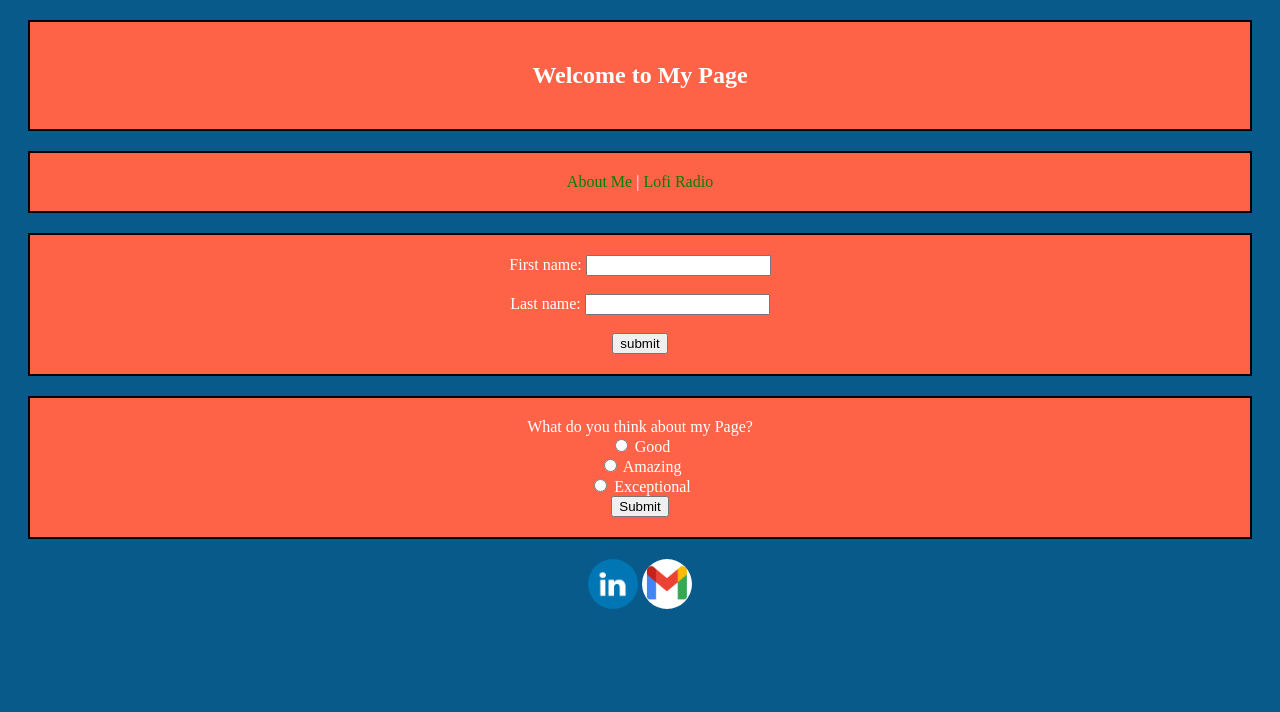
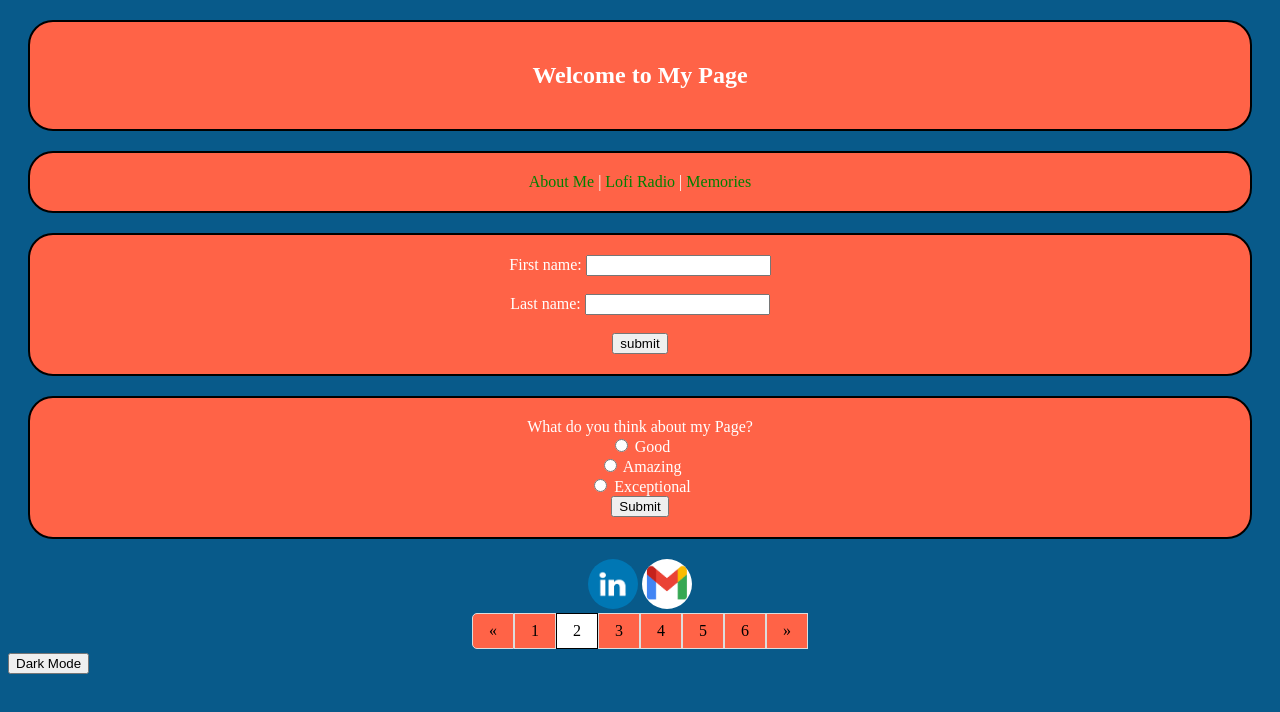
Before and after one commit to hakancenkalinoglu/hakancenk_html, a plain HTML site: page index.html in a window 1280 px wide. Drawn offline with Linux system fonts and the light colour scheme.

Commit message:
Added some js and html codes

```diff
--- a/index.html
+++ b/index.html
@@ -11,27 +11,29 @@
     <body>
 
 
-        <div class="mainCSS">
-            <h2>Welcome to My Page</h2>
+        <div class="mainCSS" >
+            <h2 >Welcome to My Page </h2>
         </div>
+
+
 
 
         <div class="mainCSS" >
             <nav>
                 <a href="aboutMe.html">About Me</a> |
-                <a href="https://www.youtube.com/watch?v=5qap5aO4i9A" target="_blank">Lofi Radio</a>
+                <a href="https://www.youtube.com/watch?v=5qap5aO4i9A" target="_blank">Lofi Radio</a> |
+                <a href="memories.html">Memories</a>
             </nav>
         </div>
 
-
-        <div class= "mainCSS">
-            <form action="aboutMe.html">
+        <div class="mainCSS">
+            <form action="aboutMe.html" target="_self">
                 <label for="fname">First name:</label>
                 <input type="text" id="fname" name="fname"><br><br>
                 <label for="lname">Last name:</label>
                 <input type="text" id="lname" name="lname"><br><br>
                 <input type="submit" value="submit">
-              </form>
+            </form>
         </div>
 
 
@@ -58,12 +60,24 @@
             <a href="mailto:hakancenkkalinoglu@gmail.com">
                 <img src ="images/gmail1.png">
             </a>
-            </div>
+        </div>
 
 
 
+        <div class="center">
+            <div class="pagination">
+                    <a href="#">&laquo;</a>
+                    <a href="aboutMe.html">1</a>
+                    <a class="active" href="index.html">2</a>
+                    <a href="https://www.youtube.com/watch?v=5qap5aO4i9A">3</a>
+                    <a href="memories.html">4</a>
+                    <a href="#">5</a>
+                    <a href="#">6</a>
+                    <a href="#">&raquo;</a>
+            </div>
+        </div>
 
-
+        <button onclick="darkMode()">Dark Mode</button>
 
         </body>
         </html>
--- /dev/null
+++ b/memories.html
@@ -0,0 +1,37 @@
+<!DOCTYPE html>
+<html>
+<head>
+    <meta charset="UTF-8">
+    <title>Memories</title>
+    <link rel = "stylesheet" href="style.css">
+    <script src="myScript.js"></script>
+</style>
+</head>
+<body>
+
+<div class="mainCSS">
+    <div class="newspaper">
+
+Lorem ipsum dolor sit amet, consectetuer adipiscing elit, sed diam nonummy nibh euismod tincidunt ut laoreet dolore magna aliquam erat volutpat. Ut wisi enim ad minim veniam, quis nostrud exerci tation ullamcorper suscipit lobortis nisl ut aliquip ex ea commodo consequat. Duis autem vel eum iriure dolor in hendrerit in vulputate velit esse molestie consequat, vel illum dolore eu feugiat nulla facilisis at vero eros et accumsan et iusto odio dignissim qui blandit praesent luptatum zzril delenit augue duis dolore te feugait nulla facilisi. Nam liber tempor cum soluta nobis eleifend option congue nihil imperdiet doming id quod mazim placerat facer possim assum.
+
+    </div>
+</div>>
+
+
+<div class="center">
+    <div class="pagination">
+            <a href="#">&laquo;</a>
+            <a href="aboutMe.html">1</a>
+            <a href="index.html">2</a>
+            <a href="https://www.youtube.com/watch?v=5qap5aO4i9A">3</a>
+            <a class="active" href="memories.html">4</a>
+            <a href="#">5</a>
+            <a href="#">6</a>
+            <a href="#">&raquo;</a>
+    </div>
+</div>
+
+
+
+</body>
+</html>
--- a/myScript.js
+++ b/myScript.js
@@ -2,3 +2,8 @@ function myFunction(){
     document.getElementById("demo").innerHTML="js run";
 
 }
+
+function darkMode(){
+    var element = document.sty
+    element.classList.toggle("dark-mode");
+}
--- a/style.css
+++ b/style.css
@@ -35,8 +35,43 @@ a:hover{
     margin: 20px;
     padding: 20px;
     text-align: center;
+    border-radius: 25px;
 }
-.tryMe{
-    border: 2px, yellow;
-    border-collapse:collapse ;
+.left{
+    float: left;
 }
+.right{
+    float: right;
+}
+.center {
+    text-align: center;
+  }
+.pagination{
+    display: inline-block;
+
+}
+.pagination a.active {
+    background-color: white;
+    color:black;
+    border: 1px solid black;
+  }
+.pagination a{
+    color:black;
+    float: left;
+    padding: 8px 16px;
+    border: 1px solid #ddd;
+    background-color: tomato;
+}
+.pagination a:hover:not(.active) {
+    background-color: #ddd;
+}
+.pagination a:first-child {
+  border-top-left-radius: 5px;
+  border-bottom-left-radius: 5px;
+}
+.newspaper {
+  column-count: 3;
+}
+.dark-mode {
+    background-color: black;
+  }
```
Also changed, not shown: aboutMe.html (+23 -6 lines).
